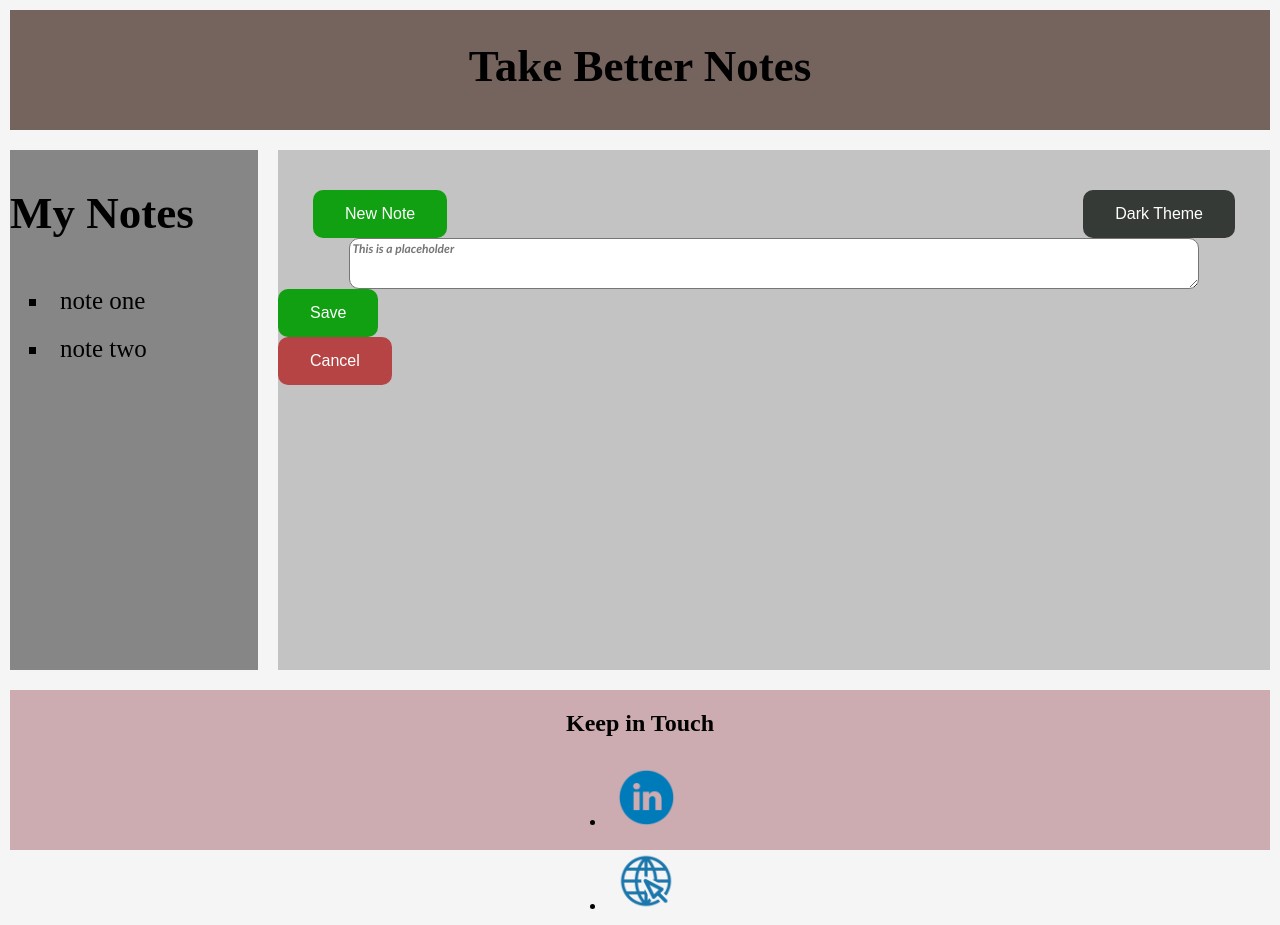
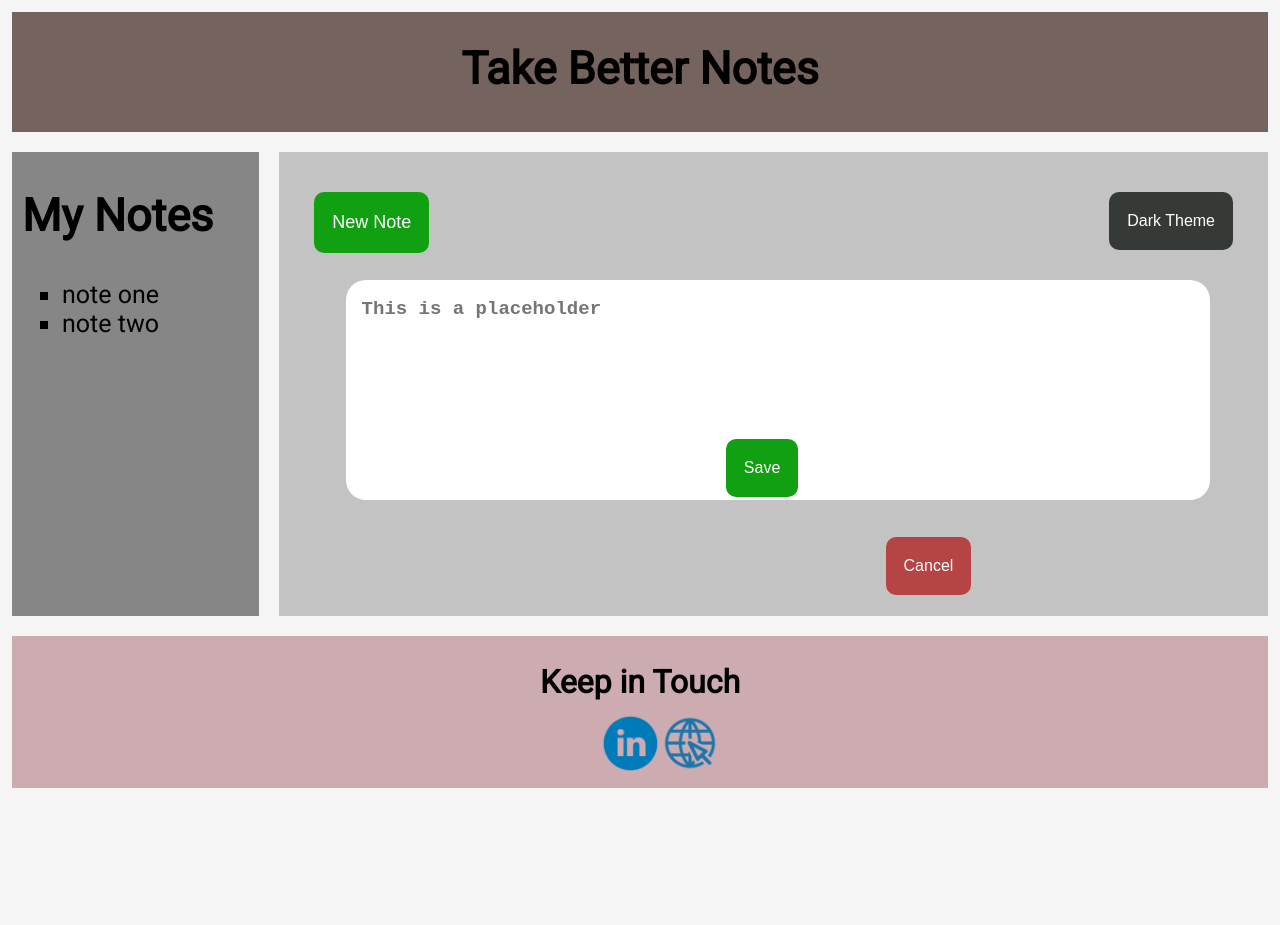
Before and after one commit to MatthewVu1/assignment1, a plain HTML site: page index.html in a window 1280 px wide. After the commit the page ends 800 px from the top, so only its background shows below. Drawn offline with Linux system fonts and the light colour scheme.

Commit message:
fixed the positioning of various element, though some might have a few scaling issues.

```diff
--- a/css/stylesheet.css
+++ b/css/stylesheet.css
@@ -1,14 +1,19 @@
-.textbox{
-    font-family: Futura, 'Trebuchet MS', Arial, sans-serif;
-    font-size: 12px;
-    font-style: italic;
-    font-variant: normal;
+textarea.textbox{
+    font-size: 19px;
+    width: 65%;
+    height: 23%;
+    border-radius: 20px;
+    border-style: none;
+    offset-position: 100px;
+    resize: none;
+    padding: 18px 16px;
     font-weight: bold;
-    margin: auto;
     display: block;
-    width: 85%;
-    height: 85%;
-    border-radius: 10px;
+    margin: 0 auto;
+    position: absolute;
+    top: 35%;
+    left: 27%;
+    size: inherit;
 }
 
 h1.top_bar{
@@ -19,10 +24,9 @@ button.new_note{
     background-color: rgb(17, 160, 17);
     border: none;
     color: white;
-    padding: 15px 32px;
+    padding: 20px 18px;
     text-align: center;
-    display: inherit;
-    font-size: 16px;
+    font-size: 18px;
     border-radius: 10px;
     position: relative;
     float: left;
@@ -34,9 +38,8 @@ button.dark_theme{
     background-color: rgb(54, 58, 54);
     border: none;
     color: white;
-    padding: 15px 32px;
+    padding: 20px 18px;
     text-align: center;
-    display: inherit;
     font-size: 16px;
     border-radius: 10px;
     position: relative;
@@ -49,22 +52,34 @@ button.save{
     background-color: rgb(17, 160, 17);
     border: none;
     color: white;
-    padding: 15px 32px;
+    padding: 20px 18px;
     text-align: center;
-    display: inherit;
     font-size: 16px;
     border-radius: 10px;
+    justify-content: center;
+    display: inline-flex;
+    float: inline-start;
+    position: relative;
+    margin-top: 29%;
+    margin-left: 30%;
+    float: left;
 }
 
 button.cancel{
     background-color: rgb(182, 68, 68);
     border: none;
     color: white;
-    padding: 15px 32px;
+    padding: 20px 18px;
     text-align: center;
-    display: inherit;
     font-size: 16px;
     border-radius: 10px;
+    justify-content: center;
+    display:inline-flex;
+    margin-top: 29%;
+    margin-right: 30%;
+    position: relative;
+    float: inline-start;
+    float: right;
 }
 
 header{
@@ -79,7 +94,7 @@ main{
     background-color: rgb(196, 195, 195);
     grid-column: 2/2;
     grid-row: 2/3;
-    height: 65vh;
+    height: 58vh;
 
 }
 
@@ -87,30 +102,36 @@ h2.note_bar{
     font-size: 45px;
 }
 
+h2.footer_bar{
+    font-size: 32px;
+    display: flex;
+    list-style-type: none;
+    justify-content: center;
+    margin-bottom: -4px;
+}
+
 nav.notes{
     background-color: rgb(134, 134, 134);
     grid-column: 1/1;
     grid-row: 2/3;
+    padding-left: 10px;
 }
 
 footer{
     background-color: rgb(204, 172, 177);
     grid-column: 1/-1;
-    display: flex;
+    display: inline;
     justify-content: center;
-    height: 20vh;
+    height: 19vh;
 }
 
-#l1::af{
-    content: "\a";
-    white-space: pre;
-}
 body{
     background-color: whitesmoke;
     display: grid;
-    grid-template-columns: 0.20fr 0.8fr;
-    grid-gap: 20px;
-    margin: 10px;
+    grid-template-columns: 0.2fr 0.8fr;
+    grid-gap: 2.5vh;
+    margin: 1.5vh;
+    font-family: 'Roboto', sans-serif;
 
 }
 
@@ -119,6 +140,8 @@ body{
     list-style-type: square;
 }
 
-li{
-    padding: 10px;
+.list2 {
+    display: flex;
+    list-style-type: none;
+    justify-content: center;
 }
```
